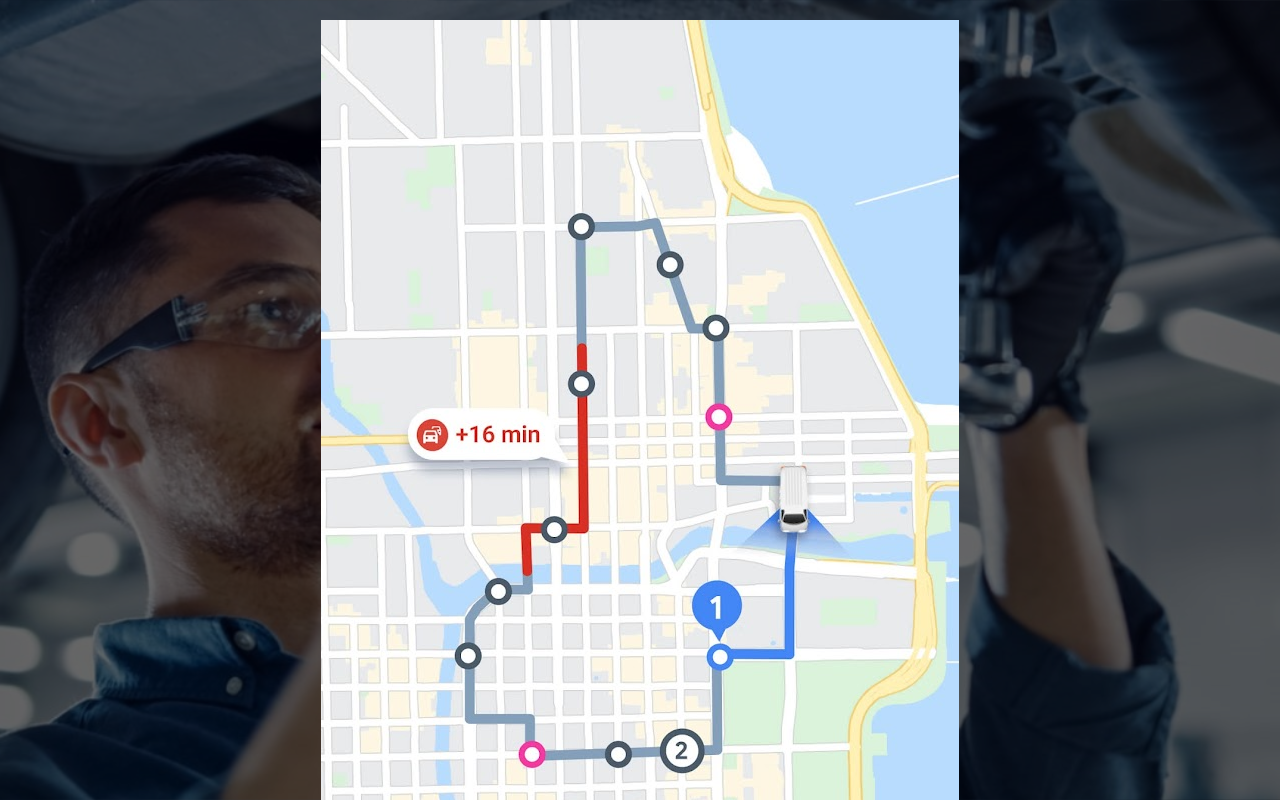
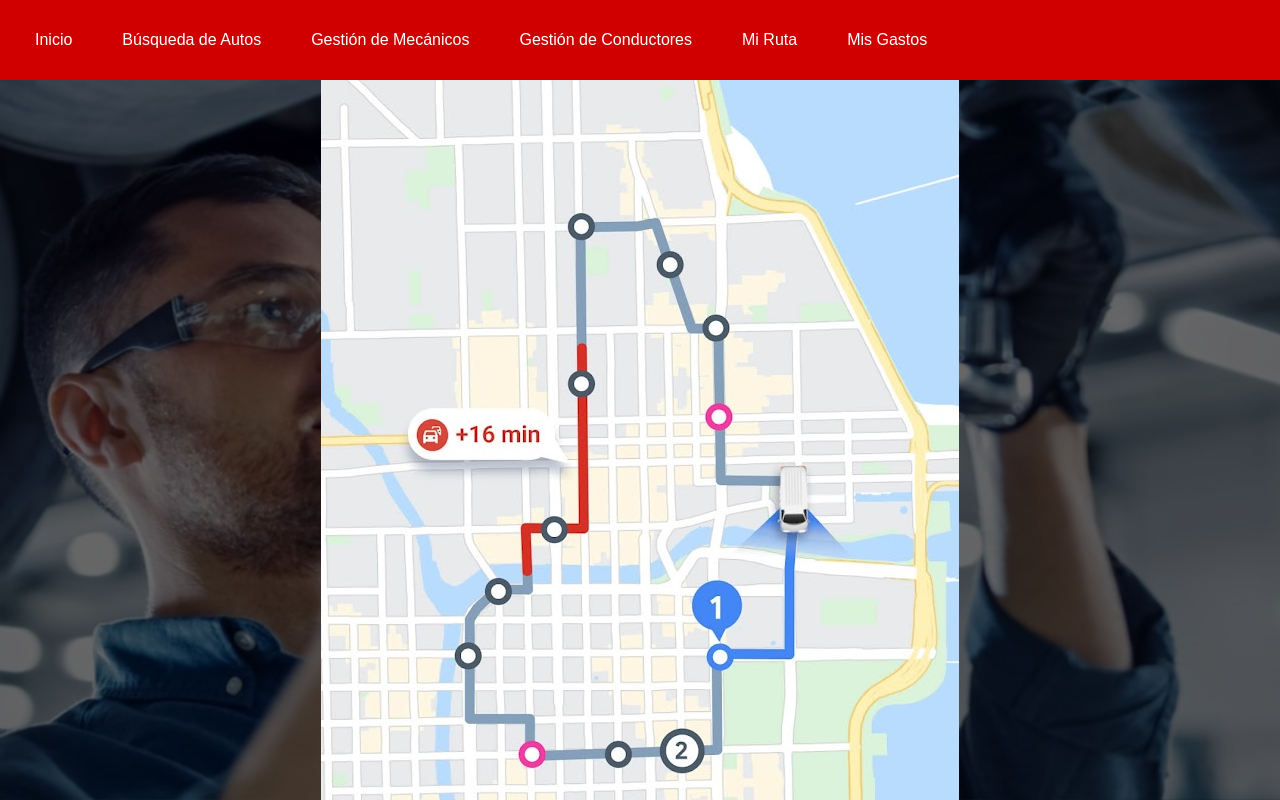
Before and after one commit to romanaq0207/radiadorSpringTp, a React (Vite) app: page /ver-mi-ruta in a window 1280 px wide. Shown: the top 800 px of the page. Built offline with nearby package versions, Linux system fonts and the light colour scheme.

Commit message:
small fix NavBar

```diff
--- a/src/Pages/MyRoute.jsx
+++ b/src/Pages/MyRoute.jsx
@@ -1,10 +1,12 @@
 import React from "react";
 import ejemplo from "./images/ejemplo-map.jpg";
+import Navbar from "../components/NavBar";
 import "./MyRoute.css";
 
 function MyRoute() {
   return (
     <div>
+      <Navbar />
       <img id="img" src={ejemplo} />
     </div>
   );
```
